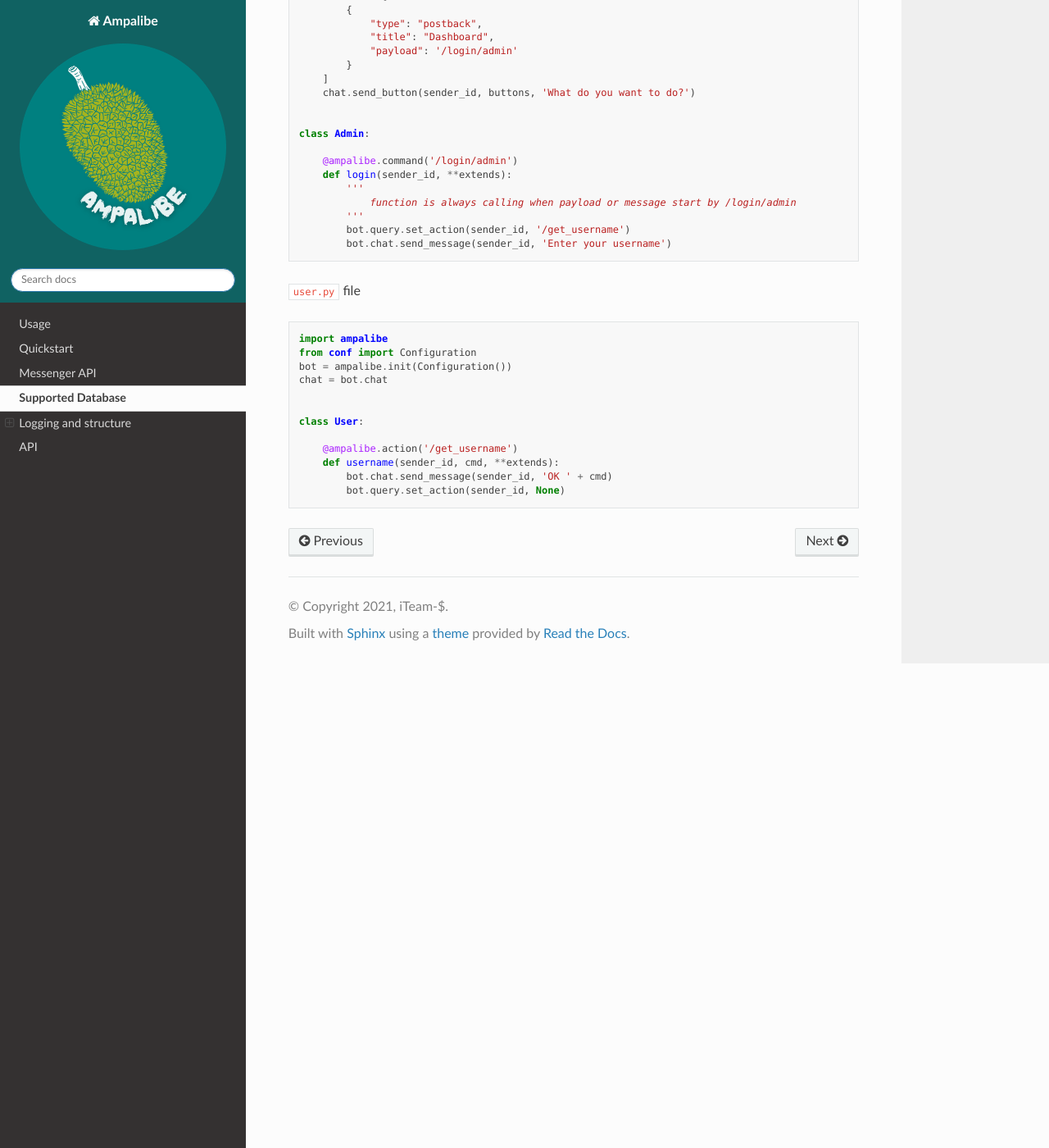
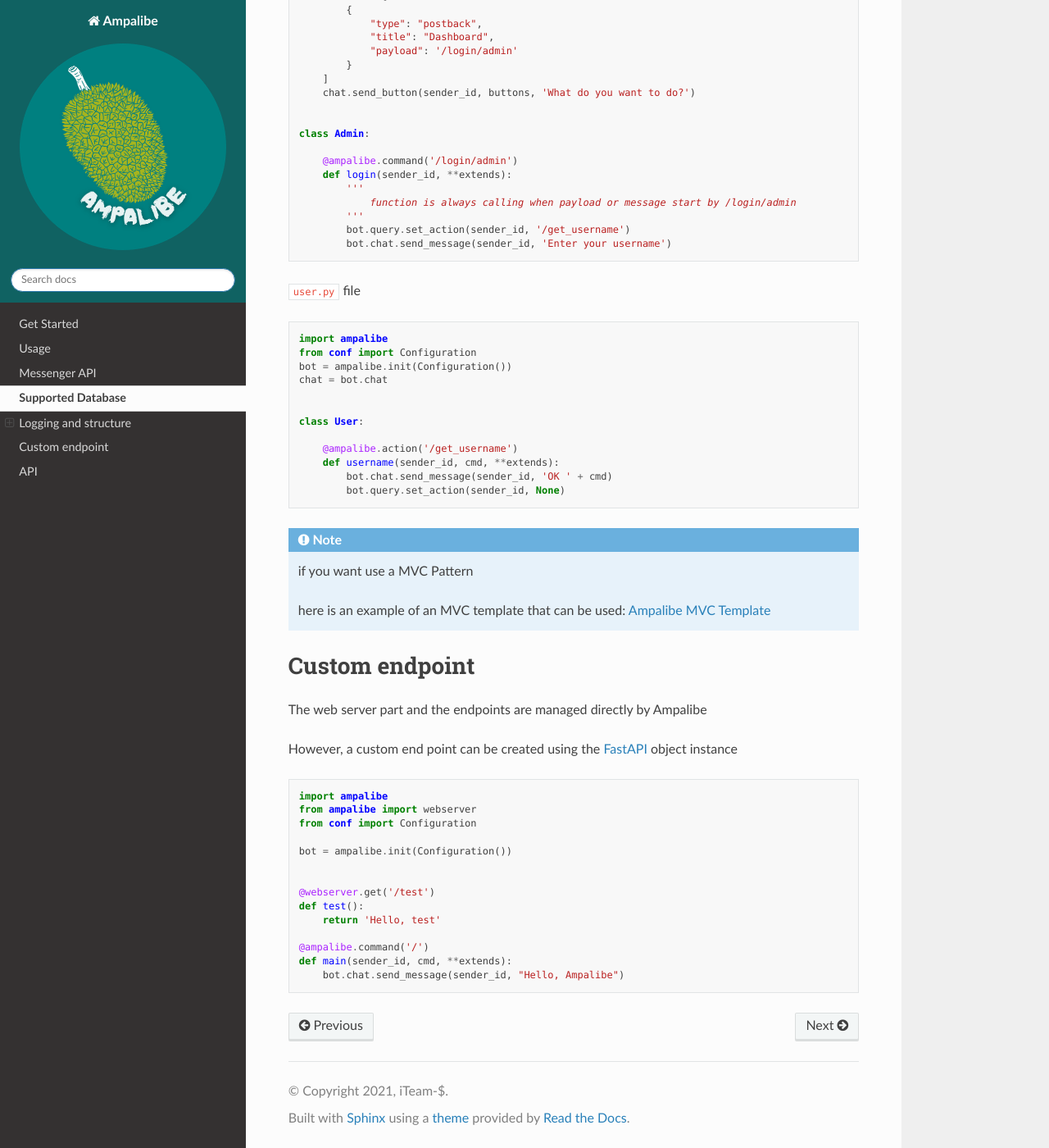
Before and after one commit to iTeam-S/Ampalibe, a Sphinx documentation site: the page built from docs/source/more.rst, in a window 1280 px wide and 1400 px high, scrolled down 2113 px. Shown: the whole window at 82% size. Built offline with Sphinx 7.4.7 and the Read the Docs theme 2.0.0, drawn with Linux system fonts in a browser that asks for light colours.

Commit message:
[REL] Version 1.0.2
[ADD] add both scripts to path (Windows & Linux)

[IMP] Encapsulation Object in Model

[FIX] Add many coments and description & fix docs

[DOCS] Add doc for custom endpoints

```diff
--- a/ampalibe/__init__.py
+++ b/ampalibe/__init__.py
@@ -3,6 +3,6 @@
 from .core import webserver, Extra as init
 from .utils import action, command, Payload
 
-__version__ = '1.0.1'
+__version__ = '1.0.2'
 __author__ = 'iTeam-$'
-__contributors__ = ['gaetan193', 'rivo2302', 'rootkit7628', 'SergioDev22']
+__contributors__ = ['@gaetan193', '@rivo2302', '@rootkit7628', '@SergioDev22']
--- a/docs/source/api.rst
+++ b/docs/source/api.rst
@@ -7,3 +7,4 @@
    ampalibe.command
    ampalibe.action
    ampalibe.Payload
+   ampalibe.Model
--- a/docs/source/more.rst
+++ b/docs/source/more.rst
@@ -90,7 +90,6 @@
 
 We can make our functions everywhere, even as methods
 
-
 ``core.py`` file
 
 .. code-block:: python
@@ -144,3 +143,36 @@
         def username(sender_id, cmd, **extends):
             bot.chat.send_message(sender_id, 'OK ' + cmd)
             bot.query.set_action(sender_id, None)
+
+
+.. note::
+
+    if you want use a MVC Pattern
+
+    here is an example of an MVC template that can be used: `Ampalibe MVC Template <https://github.com/gaetan1903/Ampalibe_MVC_Template>`_
+
+
+Custom endpoint
+=================
+
+The web server part and the endpoints are managed directly by Ampalibe
+
+However, a custom end point can be created using the `FastAPI <https://fastapi.tiangolo.com/tutorial/first-steps/>`_ object instance
+
+
+.. code-block:: python
+
+    import ampalibe
+    from ampalibe import webserver
+    from conf import Configuration
+
+    bot = ampalibe.init(Configuration())
+
+
+    @webserver.get('/test')
+    def test():
+        return 'Hello, test'
+
+    @ampalibe.command('/')
+    def main(sender_id, cmd, **extends):
+        bot.chat.send_message(sender_id, "Hello, Ampalibe")
--- a/docs/source/quickstart.rst
+++ b/docs/source/quickstart.rst
@@ -1,9 +1,8 @@
-Quickstart
-==========
-
+Usage
+=========
 
 A Minimal Application
----------------------
+-----------------------
 
 A minimal Ampalibe application looks something like this:
 
@@ -41,7 +40,7 @@
 
 
 Command
-------------------
+---------
 
 Ampalibe's philosophy says that all received messages, whether it is a simple or payload message, or an image, is considered to be commands
 
@@ -86,7 +85,7 @@
    When we create a function decorated by ampalibe.command, ``**extends`` parameter must be present
 
 Action
-------------------
+----------
 
 At some point, we will need to point the user to a specific function, to retrieve user-specific data, for example, ask for his email, ask for the word the person wants to search for.
 
@@ -157,7 +156,7 @@
 
 
 Temporary data
--------------------
+-----------------
 
 For each processing of each message, we will need to store information temporarily,
 like saving the login while waiting to ask for the password
@@ -198,7 +197,7 @@
 
 
 Payload Management
--------------------
+----------------------
 
 Ampalibe facilitates the management of payloads with the possibility of sending arguments.
 
@@ -249,7 +248,7 @@
 
 
 File management
-----------------
+-------------------
 
 We recommand to make static file in assets folder,
 
--- a/setup.cfg
+++ b/setup.cfg
@@ -1,6 +1,6 @@
 [metadata]
 name = Ampalib
-version = 1.0.1
+version = 1.0.2
 author = iTeam-$
 author_email = contact@iteam-s.mg
 description = Ampalibe is a light open source framework.
--- a/setup.py
+++ b/setup.py
@@ -1,4 +1,3 @@
-import sys
 import setuptools
 
 with open("README.md", "r") as fh:
@@ -6,7 +5,7 @@
 
 setuptools.setup(
     name="ampalibe",                  # This is the name of the package
-    version="1.0.1",                      # The initial release version
+    version="1.0.2",                      # The initial release version
     author="iTeam-$",                         # Full name of the author
     description="Ampalibe is a light open source framework.",
     long_description=long_description,  # Long description read from the readme
@@ -28,5 +27,5 @@
         "retry", "requests_toolbelt", "requests"
     ],  # depandance
     include_package_data=True, # Include all data file with the package
-    scripts=['bin/ampalibe' if sys.platform != 'win32' else 'bin/ampalibe.bat']
+    scripts=['bin/ampalibe', 'bin/ampalibe.bat']
 )
```
Also changed, not shown: README.md (+3 -0 lines), docs/source/generated/ampalibe.Model.rst (added, +22 -0 lines), docs/source/usage.rst (+7 -2 lines), 4 other files.
